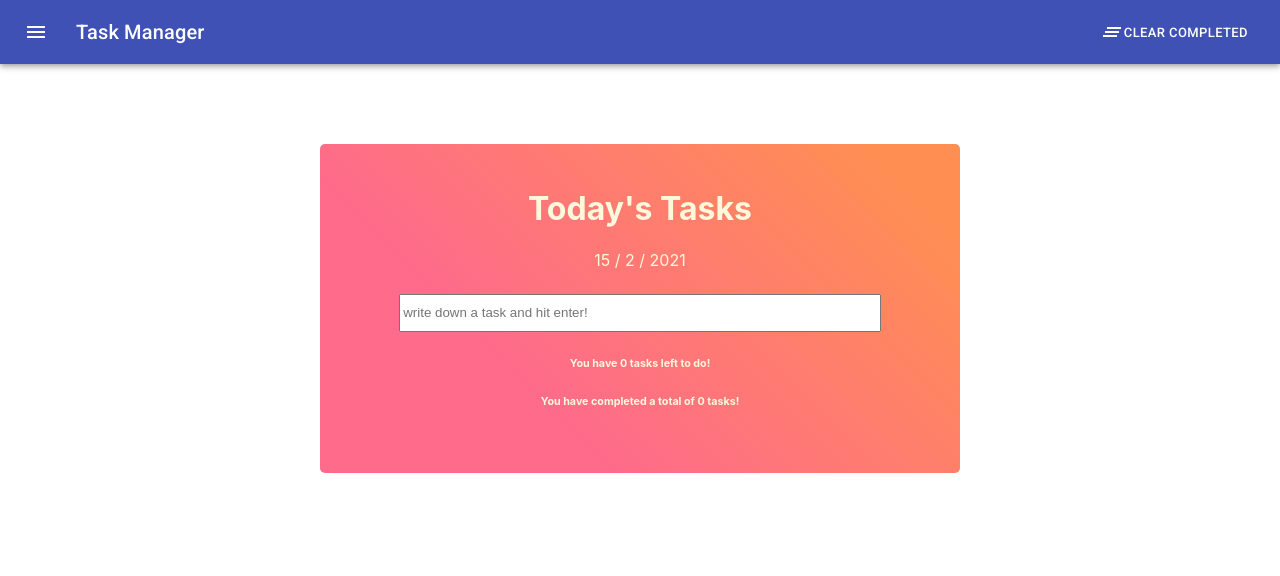
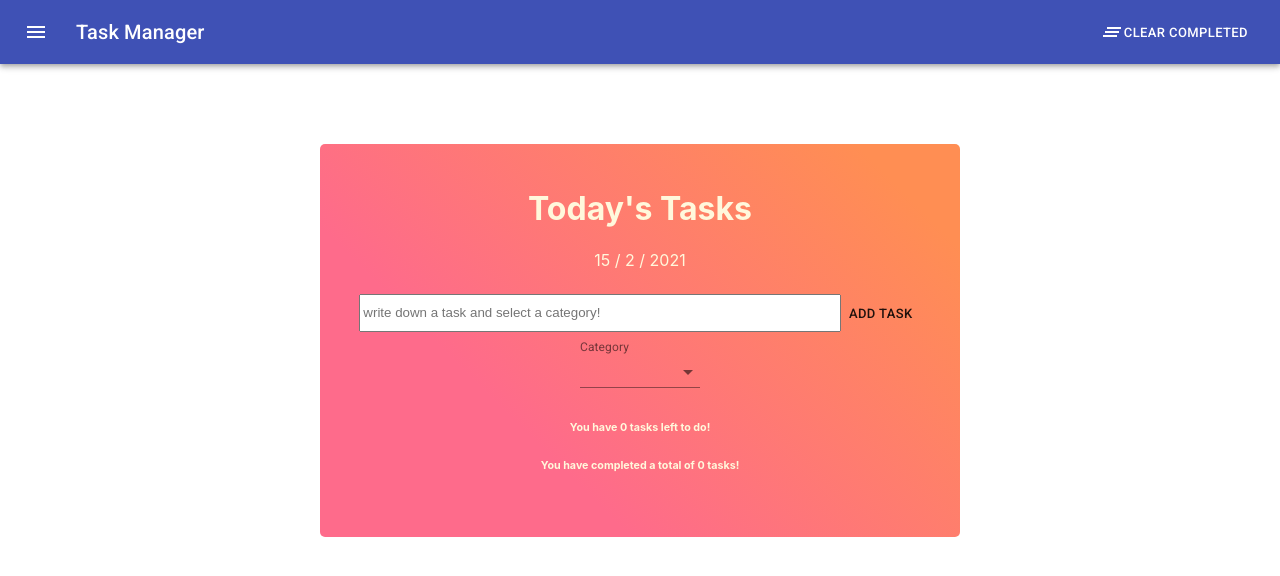
Before and after one commit to synnea/TaskManager, a React (Create React App) app: page / in a window 1280 px wide. Shown: the top 576 px of the page. Built offline with nearby package versions, Linux system fonts and the light colour scheme.

Commit message:
add categories

```diff
--- a/src/components/Tasks/Task.css
+++ b/src/components/Tasks/Task.css
@@ -21,3 +21,11 @@
     display: contents !important;
 
 }
+
+.MuiChip-root.personal {
+    background-color: rgb(254,107,139) !important;
+}
+
+.MuiChip-root.work {
+    background-color: rgb(255,142,83);
+}
--- a/src/components/Tasks/Task.js
+++ b/src/components/Tasks/Task.js
@@ -4,6 +4,8 @@ import Button from '@material-ui/core/Button';
 import DoneIcon from '@material-ui/icons/Done';
 import DeleteIcon from '@material-ui/icons/Delete';
 import EditIcon from '@material-ui/icons/Edit';
+import Chip from '@material-ui/core/Chip';
+
 
 import './Task.css';
 
@@ -16,6 +18,10 @@ const RegularTask = (props) => {
 
       return (
         <div className="task-card">
+
+            <div className="category-marker">
+                <Chip className={props.category} label={props.category} />
+            </div>
 
             {props.completed
                 ? <div>
--- a/src/components/Tasks/TaskInput.js
+++ b/src/components/Tasks/TaskInput.js
@@ -1,29 +1,55 @@
 import React from 'react';
 import './TaskInput.css';
 
-// const RegularTaskInput = (props) => {
-//     return (
-//     <div>
-//         <input type="text" id="newRegularTask" onChange={props.change}  value={props.value} />
-//         <Button onClick={props.add} variant="contained" color="primary">
-//         Add Task
-//         </Button>
-//     </div>
-//     )
+import FormControl from '@material-ui/core/FormControl';
+import { makeStyles } from '@material-ui/core/styles';
+import Select from '@material-ui/core/Select';
+import MenuItem from '@material-ui/core/MenuItem';
+import InputLabel from '@material-ui/core/InputLabel';
+import FormHelperText from '@material-ui/core/FormHelperText';
+import Button from '@material-ui/core/Button';
 
-// }
+const useStyles = makeStyles((theme) => ({
+  formControl: {
+    margin: theme.spacing(1),
+    minWidth: 120,
+  },
+  selectEmpty: {
+    marginTop: theme.spacing(2),
+  },
+}));
 
 const RegularTaskInput = (props) => {
+    const classes = useStyles();
+
         return (
         <div>
             <input type="text"
                 id="newRegularTask"
-                placeholder="write down a task and hit enter!"
+                placeholder="write down a task and select a category!"
                 onChange={props.change}
                 onKeyPress={props.keypress}
-                value={props.value} />
+                value={props.value}
+            />
+
+            <Button onClick={props.add}>Add Task</Button>
+
+            <FormControl className={classes.formControl}>
+                <InputLabel id="category-select-label">Category</InputLabel>
+                <Select
+                labelId="category-select-label"
+                id="categorySelect"
+                value={props.category}
+                onChange={props.selectCategory}
+                >
+                  <MenuItem value="work">Work</MenuItem>
+                <MenuItem value="personal">Personal</MenuItem>
+                </Select>
+            </FormControl>
         </div>
         )
 
     }
+
+
 export default RegularTaskInput;
--- a/src/components/Tasks/Tasks.js
+++ b/src/components/Tasks/Tasks.js
@@ -13,7 +13,8 @@ class RegularTasks extends Component {
         this.state = {
           value: '',
           editedValue: '',
-          taskInEditing: 0
+          taskInEditing: 0,
+          selectedCategory: 'unspecified category'
         };
       }
 
@@ -31,10 +32,17 @@ class RegularTasks extends Component {
       }
 
       onAddHandler = () => {
-        const task = this.state.value;
+        const task = {
+          description: this.state.value,
+          category: this.state.selectedCategory }
+
         this.setState({value: ''});
         this.props.onAddedRegularTask(task);
       };
+
+      onSelectedCategoryHandler = (event) => {
+        this.setState({selectedCategory: event.target.value});
+      }
 
       onCompleteHandler = (id) => {
         this.props.completeAndCountTask(id);
@@ -50,7 +58,6 @@ class RegularTasks extends Component {
       }
 
       onEditCloseHandler = () => {
-        console.log("in onEditClose");
         this.setState({taskInEditing: 0});
       }
 
@@ -68,9 +75,6 @@ class RegularTasks extends Component {
       }
 
       onChangeInput = (event) => {
-        if (event.key === 'Enter') {
-          console.log("hit enter key");
-        }
         this.setState({value: event.target.value});
       };
 
@@ -98,6 +102,7 @@ class RegularTasks extends Component {
                         taskInEditing={this.state.taskInEditing}
                         completed={task.completed}
                         key={task.id}
+                        category={task.category}
                         description={task.description}
                         id={task.id} />
                   } else {
@@ -105,6 +110,7 @@ class RegularTasks extends Component {
                         complete={this.onCompleteHandler}
                         delete={this.onDeleteHandler}
                         editing={this.onEditModeHandler}
+                        category={task.category}
                         completed={task.completed}
                         key={task.id}
                         description={task.description}
@@ -116,7 +122,12 @@ class RegularTasks extends Component {
 
         return (
             <div className="component-tasks">
-                <Input keypress={this.onKeyPressHandler} change={this.onChangeInput} value={this.state.value} />
+                <Input keypress={this.onKeyPressHandler}
+                change={this.onChangeInput}
+                value={this.state.value}
+                category={this.state.selectedCategory}
+                add={this.onAddHandler}
+                selectCategory={this.onSelectedCategoryHandler} />
                 {tasks}
                 <DataTracker completed={this.state.completed} />
             </div>
--- a/src/store/reducer.js
+++ b/src/store/reducer.js
@@ -24,9 +24,10 @@ const reducer = ( state = initialState, action ) => {
                 regularTasks: [
                     ...state.regularTasks,
                     {
-                        // auto-incrementing numeric ID for this example
+
                         id: nextTaskId(state.regularTasks),
-                        description: action.payload,
+                        description: action.payload.description,
+                        category: action.payload.category,
                         completed: false
                       }
                 ]
```
